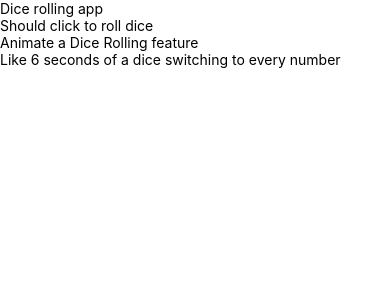
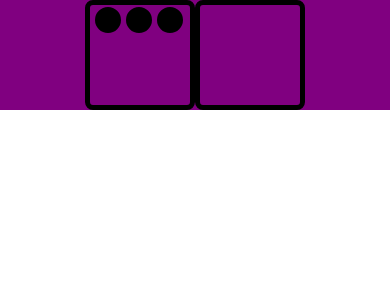
Before and after one commit to Alex-Abrams/dice-pals, a React Native app: screen / in a window 390 px wide. Shown: the top 300 px of the page. Built offline with nearby package versions, Linux system fonts and the light colour scheme.

Commit message:
Added 6 and 5 dice, the hrader of the dice to make to the front page.

```diff
--- a/App.js
+++ b/App.js
@@ -14,6 +14,8 @@ import thunk from 'redux-thunk';
 import {applyMiddleware, combineReducers, createStore, compose} from 'redux';
 import logger from 'redux-logger';
 import rootReducer from './frontend/reducers/root_reducer';
+
+import FrontPage from './frontend/screens/front_page';
 
 let store = null;
 
@@ -39,10 +41,7 @@ const App: () => Node = () => {
 
   return (
     <SafeAreaView>
-      <Text>Dice rolling app</Text>
-      <Text>Should click to roll dice</Text>
-      <Text>Animate a Dice Rolling feature</Text>
-      <Text>Like 6 seconds of a dice switching to every number</Text>
+      <FrontPage />
     </SafeAreaView>
   );
 };
--- /dev/null
+++ b/frontend/screens/front_page.js
@@ -0,0 +1,60 @@
+import React, { Component } from 'react';
+import { View, Button, Text, StyleSheet } from 'react-native';
+
+class FrontPage extends React.Component {
+  constructor(props) {
+    super(props);
+
+    this.state = {
+
+    };
+  }
+
+
+
+  render() {
+    return(
+      <View style={{ backgroundColor: 'purple' }}>
+        <View style={styles.dice_container}>
+          <View style={styles.dice_box}>
+            <View style={styles.dice_circle_six}></View>
+            <View style={styles.dice_circle_six}></View>
+            <View style={styles.dice_circle_six}></View>
+          </View>
+
+          <View style={styles.dice_box}>
+          </View>
+
+        </View>
+      </View>
+    );
+  }
+}
+
+const styles = StyleSheet.create({
+  dice_container: {
+    flex: 1,
+    flexDirection: 'row',
+    justifyContent: 'center',
+  },
+  dice_box: {
+    backgroundColor: 'purple',
+    borderWidth: 5,
+    height: 110,
+    width: 110,
+    borderRadius: 8,
+    flexDirection: 'row',
+  },
+  dice_circle_six : {
+    height: 26,
+    width: 26,
+    borderWidth: 4,
+    borderRadius: 40,
+    backgroundColor: 'black',
+    marginLeft: 5,
+    marginTop: 2,
+  },
+});
+
+
+export default FrontPage;
--- a/package.json
+++ b/package.json
@@ -11,6 +11,7 @@
   },
   "dependencies": {
     "react": "17.0.2",
+    "react-devtools": "^4.24.7",
     "react-native": "0.68.2",
     "react-redux": "^8.0.2",
     "redux": "^4.2.0",
```
Also changed, not shown: 1 other file (tests, documents, lock files or other folders).
